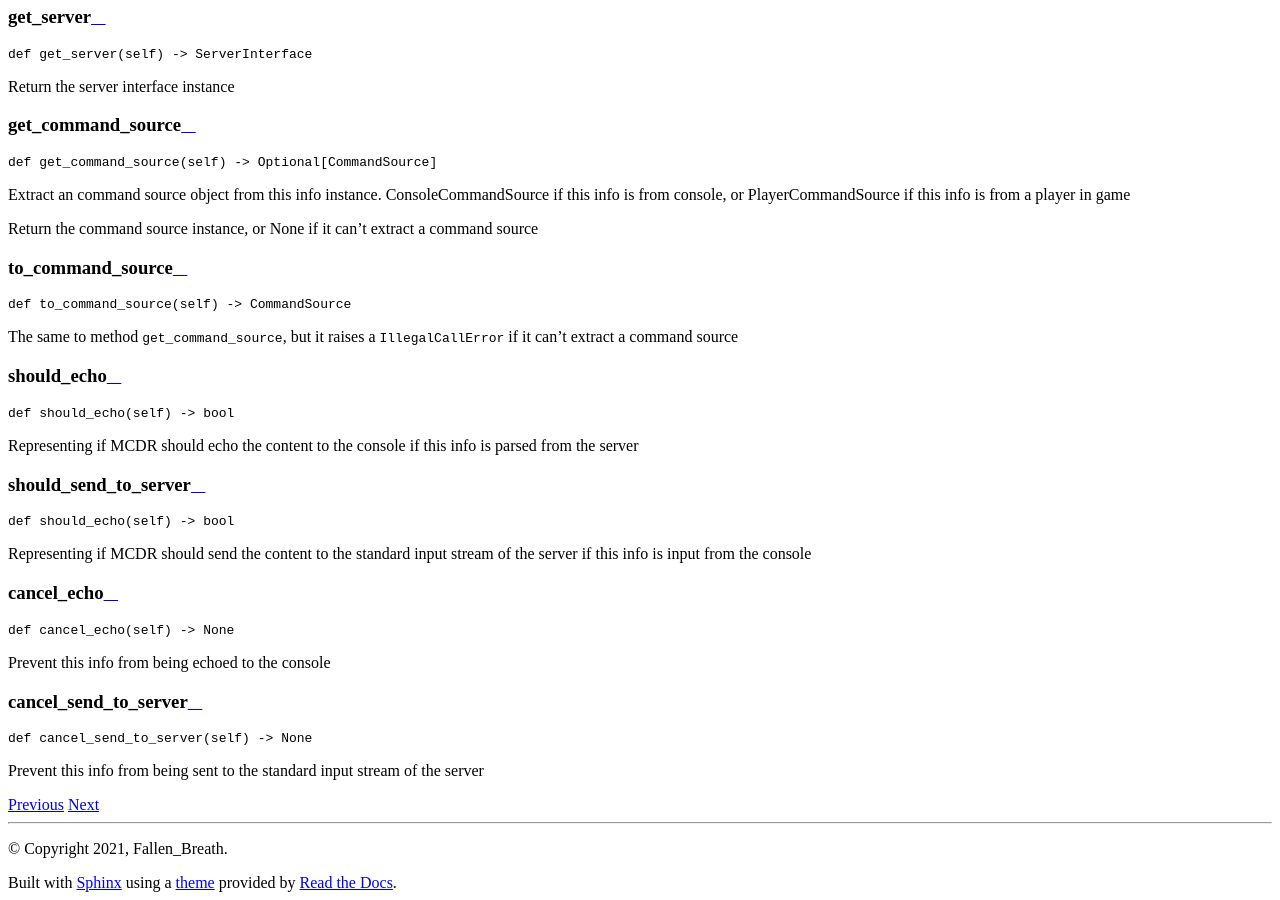
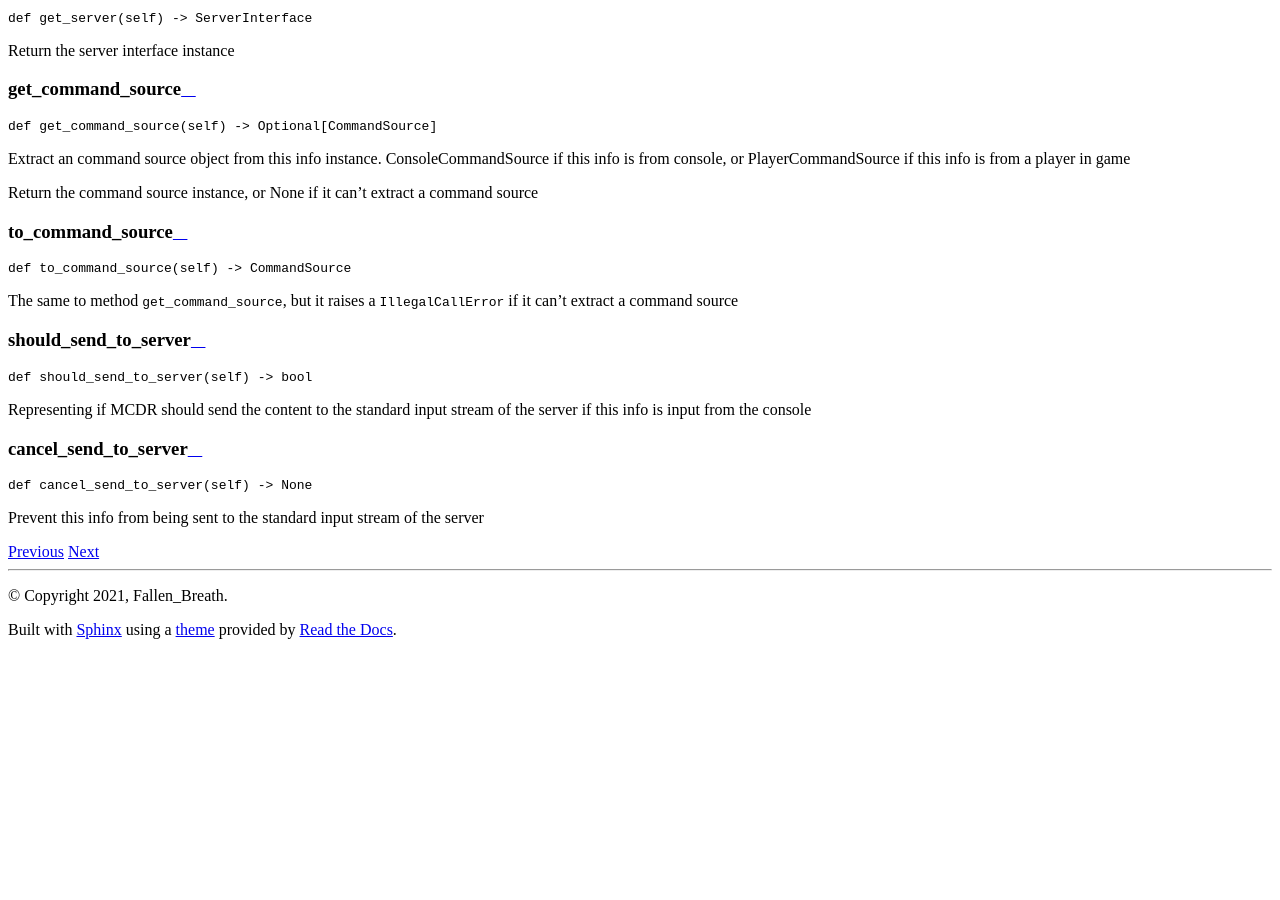
Before and after one commit to MCDReforged/MCDReforged, a Sphinx documentation site: the page built from docs/source/plugin_dev/classes/Info.md, in a window 1280 px wide and 900 px high, scrolled down 2556 px. Built offline with Sphinx 7.4.7 and the Read the Docs theme 2.0.0, drawn with Linux system fonts in a browser that asks for light colours; after the commit the page ends 3203 px from its top, so only the background shows below that; some of the changed text lies outside the part shown.

Commit message:
yeeeet cancel_echo

````diff
--- a/docs/source/plugin_dev/classes/Info.md
+++ b/docs/source/plugin_dev/classes/Info.md
@@ -112,29 +112,13 @@ def to_command_source(self) -> CommandSource
 
 The same to method `get_command_source`, but it raises a `IllegalCallError` if it can't extract a command source
 
-### should_echo
-
-```
-def should_echo(self) -> bool
-```
-
-Representing if MCDR should echo the content to the console if this info is parsed from the server
-
 ### should_send_to_server
 
 ```
-def should_echo(self) -> bool
+def should_send_to_server(self) -> bool
 ```
 
 Representing if MCDR should send the content to the standard input stream of the server if this info is input from the console
-
-### cancel_echo
-
-```
-def cancel_echo(self) -> None
-```
-
-Prevent this info from being echoed to the console
 
 ### cancel_send_to_server
 
````
Also changed, not shown: 2 other files.
